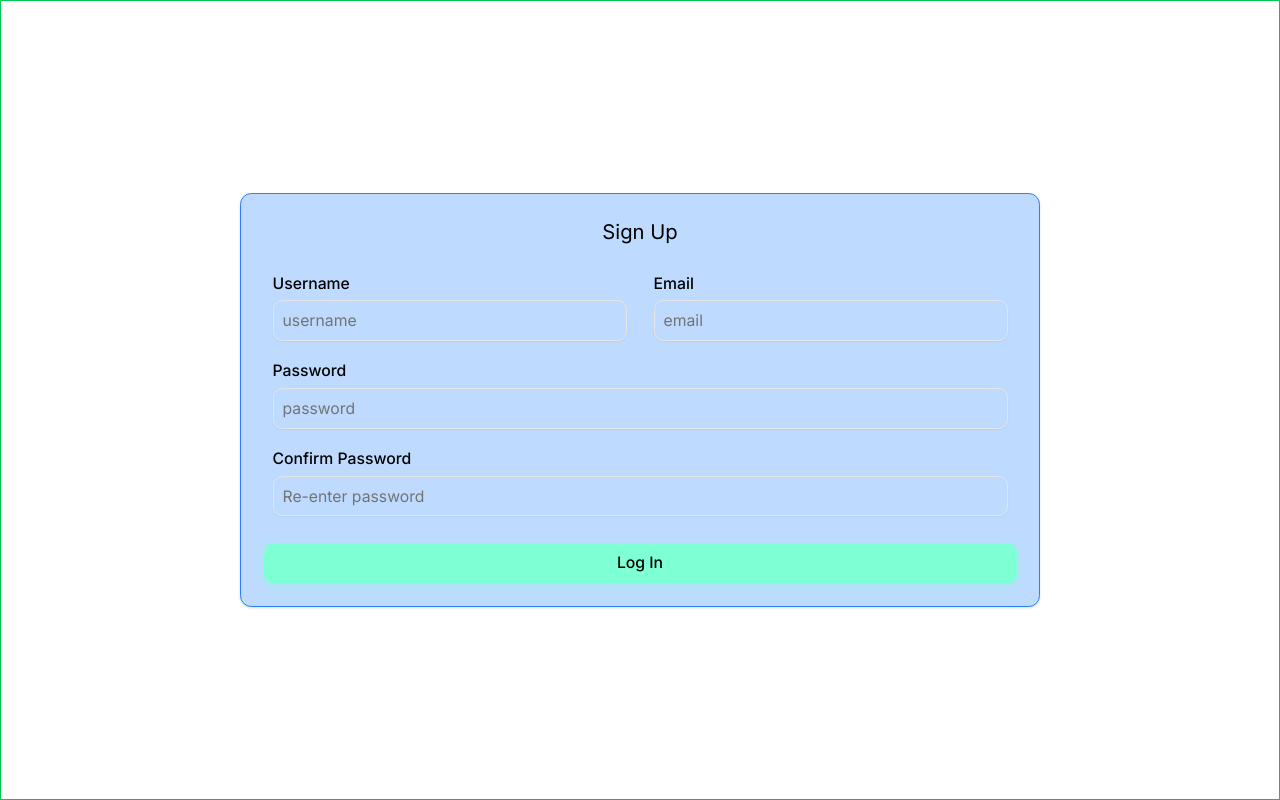
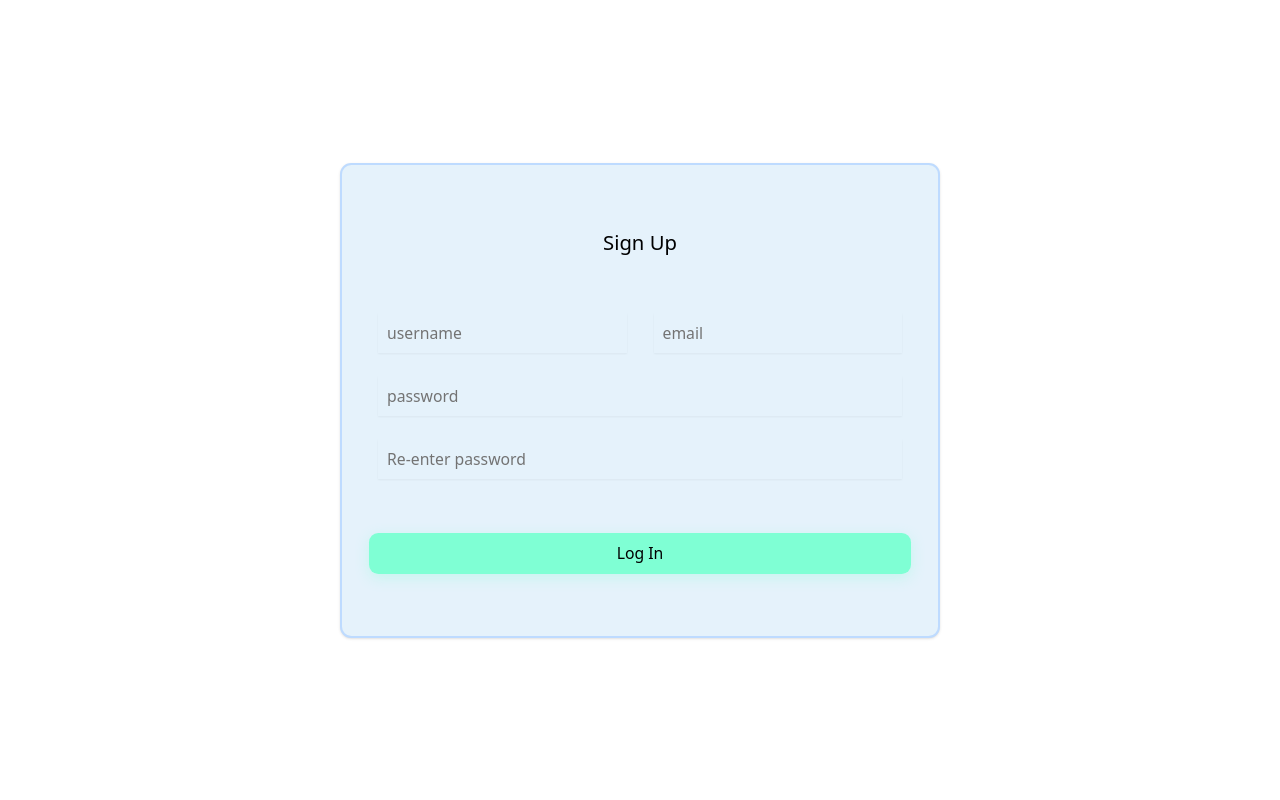
Before and after one commit to SahilTuladhar/Note-Application-, a React (Vite) app in the folder frontend-client/: page / in a window 1280 px wide. Built offline with nearby package versions, Linux system fonts and the light colour scheme.

Commit message:
form styling improved

```diff
--- a/frontend-client/src/components/modalCard.tsx
+++ b/frontend-client/src/components/modalCard.tsx
@@ -8,7 +8,7 @@ const ModalCard = ({children} : ModalCardProps) => {
 
     return(
         <div>
-            <div className="flex flex-col border border-blue-500 bg-blue-200 w-[800px] !p-5 flex justify-center items-center gap-4 rounded-lg shadow-sm">
+            <div className="flex flex-col border-2 border-blue-200 bg-[#E5F2FB] w-[600px] h-[475px] !p-6  justify-center items-center gap-10 rounded-lg shadow-sm">
             {children}
             </div>
         </div>
--- a/frontend-client/src/pages/register.tsx
+++ b/frontend-client/src/pages/register.tsx
@@ -6,7 +6,6 @@ import type { LoginFormInputs, SignUpInputs } from "../schemas/authSchema";
 import { z } from "zod";
 import { Input } from "@/components/ui/input";
 import { Button } from "@/components/ui/button";
-
 
 import {
   Form,
@@ -33,12 +32,9 @@ const RegisterPage = () => {
   };
 
   return (
-    <div
-      className=" w-screen h-screen flex items-center justify-center
-        border border-green-500 "
-    >
+    <div className=" w-screen h-screen flex items-center justify-center font-sans">
       <ModalCard>
-        <h1 className="text-body-lg">Sign Up</h1>
+        <h1 className="text-body-lg font-sans">Sign Up</h1>
         <Form {...form}>
           <form
             onSubmit={form.handleSubmit(onSubmit)}
@@ -50,12 +46,11 @@ const RegisterPage = () => {
                 control={form.control}
                 name="username"
                 render={({ field }) => (
-                  <FormItem
-                  className="w-full">
-                    <FormLabel>Username</FormLabel>
+                  <FormItem className="w-full">
+                    {/* <FormLabel>Username</FormLabel> */}
                     <FormControl>
                       <Input
-                        className="!p-2"
+                        className="!border-0 border-b-2 border-blue-200 !rounded-none !p-2 focus:border-b-2 focus:border-primary focus:outline-none"
                         placeholder="username"
                         {...field}
                       />
@@ -67,12 +62,11 @@ const RegisterPage = () => {
                 control={form.control}
                 name="email"
                 render={({ field }) => (
-                  <FormItem
-                  className="w-full">
-                    <FormLabel>Email</FormLabel>
+                  <FormItem className="w-full">
+                    {/* <FormLabel>Email</FormLabel> */}
                     <FormControl>
                       <Input
-                        className="!p-2"
+                        className="!border-0 border-b-2 border-blue-200 !rounded-none !p-2 focus:border-b-2 focus:border-primary focus:outline-none"
                         type="email"
                         placeholder="email"
                         {...field}
@@ -88,10 +82,10 @@ const RegisterPage = () => {
               name="password"
               render={({ field }) => (
                 <FormItem>
-                  <FormLabel>Password</FormLabel>
+                  {/* <FormLabel>Password</FormLabel> */}
                   <FormControl>
                     <Input
-                      className="!p-2"
+                      className="!border-0 border-b-2 border-blue-200 !rounded-none !p-2 focus:border-b-2 focus:border-primary focus:outline-none"
                       type="password"
                       placeholder="password"
                       {...field}
@@ -106,10 +100,10 @@ const RegisterPage = () => {
               name="confirmPassword"
               render={({ field }) => (
                 <FormItem>
-                  <FormLabel>Confirm Password</FormLabel>
+                  {/* <FormLabel>Confirm Password</FormLabel> */}
                   <FormControl>
                     <Input
-                      className="!p-2"
+                      className="!border-0 border-b-2 border-blue-200 !rounded-none !p-2 focus:border-b-2 focus:border-primary focus:outline-none"
                       type="password"
                       placeholder="Re-enter password"
                       {...field}
@@ -120,12 +114,9 @@ const RegisterPage = () => {
             />
           </form>
 
-
-        <Button
-        type="submit"
-        className="btn-primary w-full">
+          <Button type="submit" className="btn-primary w-full">
             Log In
-        </Button>
+          </Button>
         </Form>
       </ModalCard>
     </div>
```
